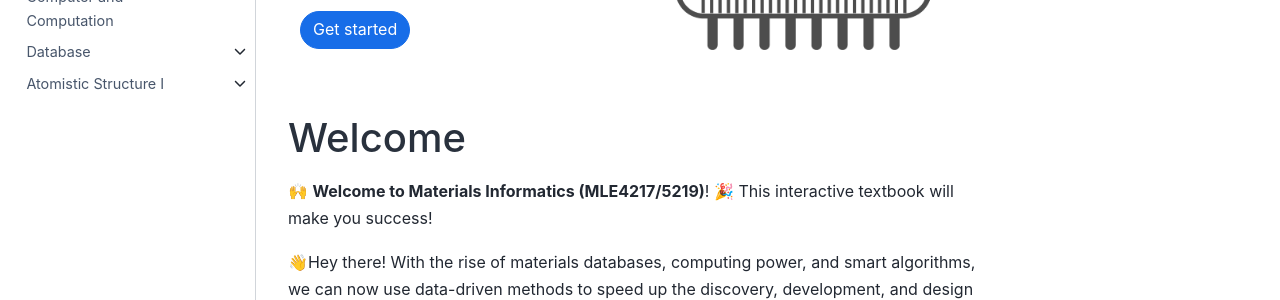
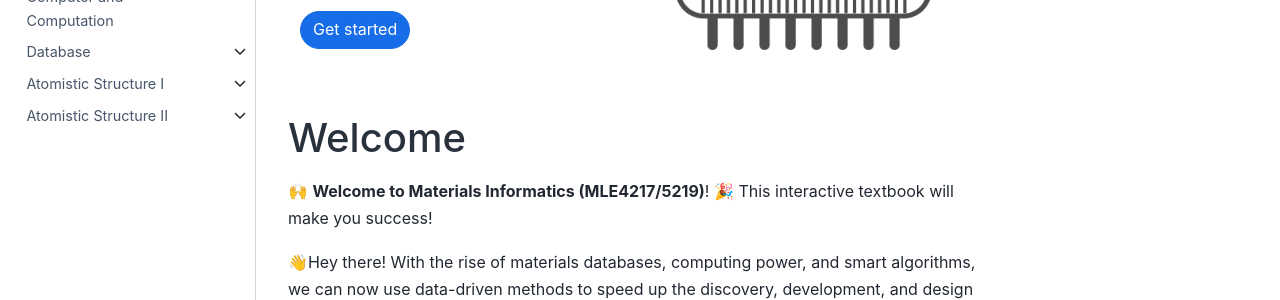
Before and after one commit to deng-group/MLE4217_5219_book, a Jupyter Book: the page built from intro.md, in a window 1280 px wide. Shown: the part 432-732 px from the top of the page. Built offline with Jupyter Book 1.0.4 settings and Sphinx 7.4.7 and the Sphinx Book theme 1.1.4, drawn with Linux system fonts in a browser that asks for light colours; pages that are not in the unit, such as notebooks, are missing from menus; comment, search, counter and statistics services are not loaded.

Commit message:
Add index for atomistic structure II and include defects interface section

```diff
--- a/_toc.yml
+++ b/_toc.yml
@@ -41,3 +41,6 @@
   - file: atomistic_structure_I/structure_formats
   - file: atomistic_structure_I/crystal_structure
   - file: atomistic_structure_I/vesta
+- file: atomistic_structure_II/index
+  sections:
+  - file: atomistic_structure_II/defects_interface
```
